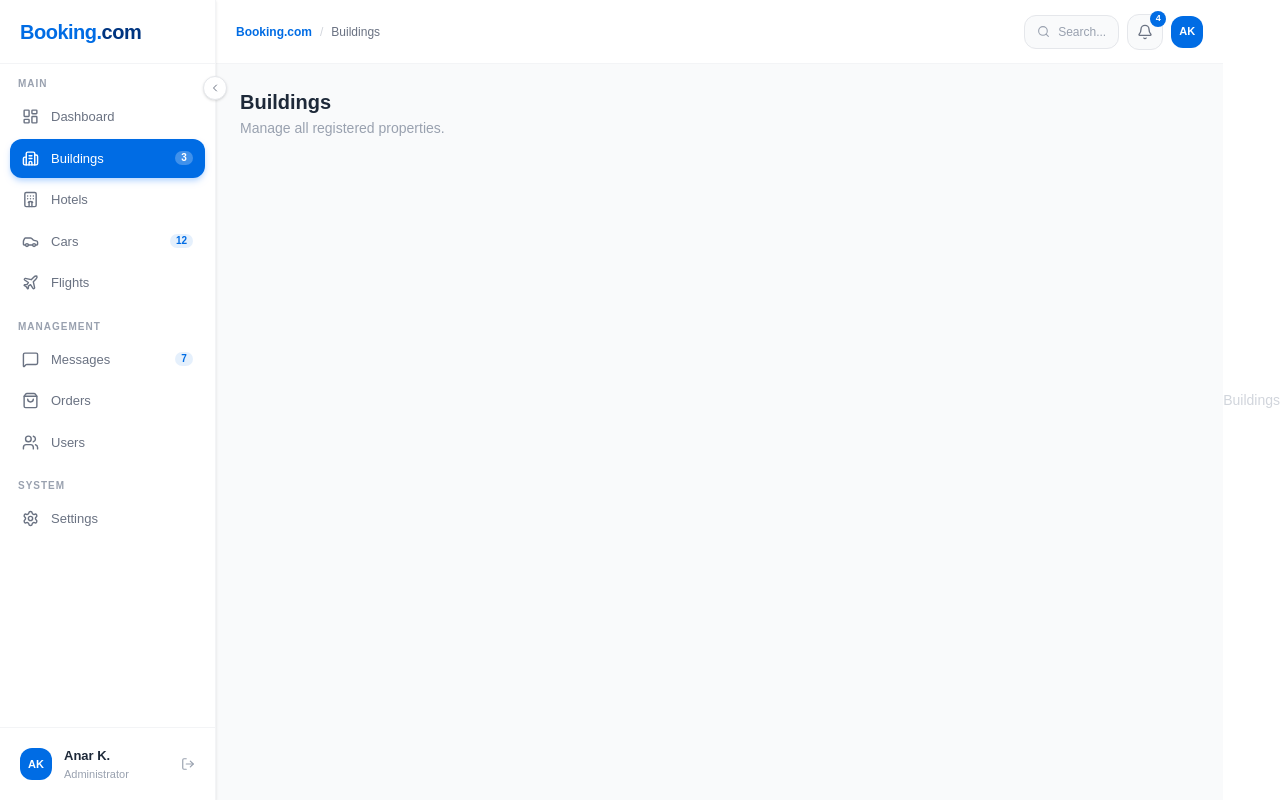
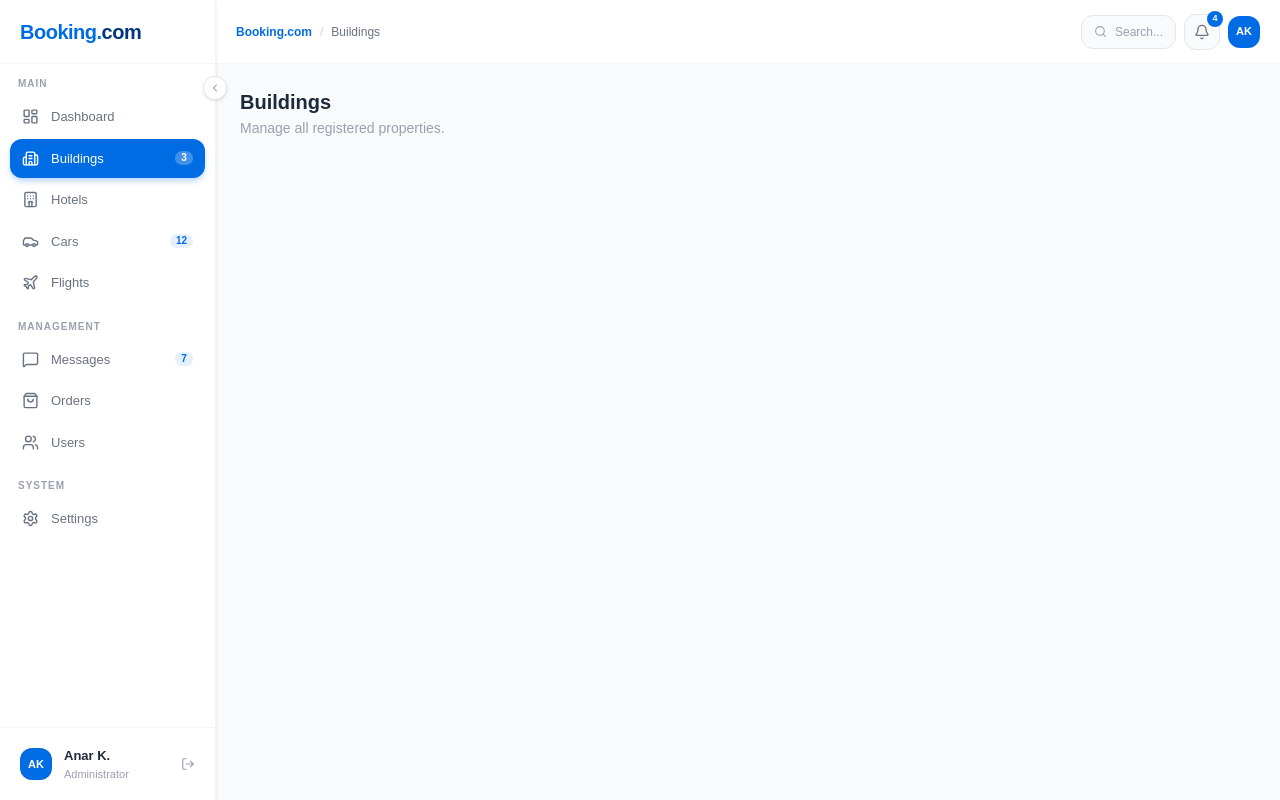
Before and after one commit to aydanszd/Booking.com, a Next.js app in the folder booking-app/: page /admin/buildings in a window 1280 px wide. Built offline with nearby package versions, Linux system fonts and the light colour scheme.

Commit message:
resolve sidebar problems

```diff
--- a/booking-app/Layout/AdminLayout/Admin/adminsidebar.tsx
+++ b/booking-app/Layout/AdminLayout/Admin/adminsidebar.tsx
@@ -52,8 +52,6 @@
 
     return (
         <div className="flex flex-col h-full">
-
-            {/* Logo */}
             <div className={`flex items-center h-16 border-b border-gray-100 ${collapsed ? "justify-center px-3" : "gap-2 px-5"}`}>
                 {!collapsed ? (
                     <div className="flex items-center select-none">
@@ -68,7 +66,6 @@
                 )}
             </div>
 
-            {/* Nav */}
             <nav className="flex-1 overflow-y-auto px-2.5 py-3 space-y-4">
                 {navGroups.map((group) => (
                     <div key={group.label}>
@@ -96,13 +93,9 @@
                                         ].join(" ")}
                                     >
                                         <Icon size={17} className="flex-shrink-0" />
-
                                         {!collapsed && (
-                                            <span className="flex-1 text-[13px] font-medium truncate">
-                                                {item.label}
-                                            </span>
+                                            <span className="flex-1 text-[13px] font-medium truncate">{item.label}</span>
                                         )}
-
                                         {!collapsed && item.badge && (
                                             <span className={[
                                                 "text-[10px] font-bold px-1.5 py-0.5 rounded-full min-w-[18px] text-center leading-none",
@@ -113,7 +106,6 @@
                                                 {item.badge}
                                             </span>
                                         )}
-
                                         {collapsed && item.badge && (
                                             <span className="absolute top-1.5 right-1.5 w-1.5 h-1.5 bg-orange-400 rounded-full" />
                                         )}
@@ -125,13 +117,10 @@
                 ))}
             </nav>
 
-            {/* User */}
             <div className="border-t border-gray-100 p-3">
                 {!collapsed ? (
                     <div className="flex items-center gap-3 px-2 py-1.5 rounded-xl hover:bg-gray-50 transition-colors cursor-pointer group">
-                        <div className="w-8 h-8 rounded-xl bg-[#006ce4] flex items-center justify-center text-white text-[11px] font-bold flex-shrink-0">
-                            AK
-                        </div>
+                        <div className="w-8 h-8 rounded-xl bg-[#006ce4] flex items-center justify-center text-white text-[11px] font-bold flex-shrink-0">AK</div>
                         <div className="flex-1 min-w-0">
                             <div className="text-gray-800 text-[13px] font-semibold truncate">Anar K.</div>
                             <div className="text-gray-400 text-[11px]">Administrator</div>
@@ -140,9 +129,7 @@
                     </div>
                 ) : (
                     <div className="flex justify-center">
-                        <div className="w-8 h-8 rounded-xl bg-[#006ce4] flex items-center justify-center text-white text-[11px] font-bold">
-                            AK
-                        </div>
+                        <div className="w-8 h-8 rounded-xl bg-[#006ce4] flex items-center justify-center text-white text-[11px] font-bold">AK</div>
                     </div>
                 )}
             </div>
@@ -159,7 +146,6 @@
 
     return (
         <div className="flex w-screen h-screen overflow-hidden bg-gray-50">
-
             {/* Desktop Sidebar */}
             <aside className={[
                 "hidden lg:flex flex-col h-full bg-white border-r border-gray-100 shadow-sm flex-shrink-0 transition-all duration-300 ease-in-out relative",
@@ -174,12 +160,12 @@
                 <SidebarInner collapsed={collapsed} onNavClick={() => {}} />
             </aside>
 
-            {/* Mobile overlay */}
+            {/* Mobile Overlay */}
             {mobileOpen && (
                 <div className="fixed inset-0 bg-black/30 z-40 lg:hidden" onClick={() => setMobileOpen(false)} />
             )}
 
-            {/* Mobile drawer */}
+            {/* Mobile Sidebar */}
             <aside className={[
                 "fixed top-0 left-0 h-full w-[216px] z-50 bg-white border-r border-gray-100 shadow-xl lg:hidden transition-transform duration-300 ease-in-out",
                 mobileOpen ? "translate-x-0" : "-translate-x-full",
@@ -187,10 +173,8 @@
                 <SidebarInner collapsed={false} onNavClick={() => setMobileOpen(false)} />
             </aside>
 
-            {/* Main */}
-            <div className="flex flex-col flex-1 min-w-0 w-full overflow-hidden">
-
-                {/* Header */}
+            {/* Main Content */}
+            <div className="flex flex-col flex-1 min-w-0 overflow-hidden">
                 <header className="h-16 bg-white border-b border-gray-100 flex items-center px-5 gap-3 flex-shrink-0 w-full">
                     <button
                         className="lg:hidden p-2 rounded-lg hover:bg-gray-100 text-gray-500 transition-colors"
@@ -198,13 +182,11 @@
                     >
                         <Menu size={18} />
                     </button>
-
                     <div className="hidden sm:flex items-center gap-2 flex-1">
                         <span className="text-xs font-extrabold text-[#006ce4]">Booking.com</span>
                         <span className="text-xs text-gray-300">/</span>
                         <span className="text-xs text-gray-500 font-medium">{page.title}</span>
                     </div>
-
                     <div className="ml-auto flex items-center gap-2">
                         <div className="hidden sm:flex items-center gap-2 bg-gray-50 border border-gray-200 rounded-xl px-3 py-2 text-gray-400 hover:border-[#006ce4]/30 transition-colors cursor-text">
                             <Search size={13} />
@@ -214,14 +196,11 @@
                             <Bell size={16} />
                             <span className="absolute -top-1 -right-1 w-4 h-4 bg-[#006ce4] rounded-full text-[9px] text-white font-bold flex items-center justify-center">4</span>
                         </button>
-                        <div className="w-8 h-8 rounded-xl bg-[#006ce4] flex items-center justify-center text-white text-[11px] font-bold cursor-pointer">
-                            AK
-                        </div>
+                        <div className="w-8 h-8 rounded-xl bg-[#006ce4] flex items-center justify-center text-white text-[11px] font-bold cursor-pointer">AK</div>
                     </div>
                 </header>
 
-                {/* Page content */}
-                <main className="flex-1 overflow-auto p-6 flex flex-col w-full">
+                <main className="flex-1 overflow-auto p-6">
                     <div className="mb-6">
                         <h1 className="text-xl font-bold text-gray-800">{page.title}</h1>
                         <p className="text-sm text-gray-400 mt-0.5">{page.subtitle}</p>
--- a/booking-app/app/(admin)/admin/buildings/page.tsx
+++ b/booking-app/app/(admin)/admin/buildings/page.tsx
@@ -1,7 +1,6 @@
-export default function SettingsPage() {
+export default function BuildingsPage() {
     return (
-        <div className="flex-1 flex items-center justify-center">
-            <p className="text-gray-300 text-sm font-medium">Buildings</p>
+        <div className="flex-1">
         </div>
     );
 }
--- a/booking-app/app/(admin)/admin/cars/page.tsx
+++ b/booking-app/app/(admin)/admin/cars/page.tsx
@@ -1,7 +1,6 @@
-export default function SettingsPage() {
+export default function CarsPage() {
     return (
-        <div className="flex-1 flex items-center justify-center">
-            <p className="text-gray-300 text-sm font-medium">Cars</p>
+        <div className="flex-1">
         </div>
     );
 }
--- a/booking-app/app/(admin)/admin/dashboard/page.tsx
+++ b/booking-app/app/(admin)/admin/dashboard/page.tsx
@@ -1,7 +1,6 @@
-export default function SettingsPage() {
+export default function DashboardPage() {
     return (
-        <div className="flex-1 flex items-center justify-center">
-            <p className="text-gray-300 text-sm font-medium">Dashboard</p>
+        <div className="flex-1">
         </div>
     );
 }
--- a/booking-app/app/(admin)/admin/flights/page.tsx
+++ b/booking-app/app/(admin)/admin/flights/page.tsx
@@ -1,7 +1,6 @@
-export default function SettingsPage() {
+export default function FlightsPage() {
     return (
-        <div className="flex-1 flex items-center justify-center">
-            <p className="text-gray-300 text-sm font-medium">Flights</p>
+        <div className="flex-1">
         </div>
     );
 }
--- a/booking-app/app/(admin)/admin/hotels/page.tsx
+++ b/booking-app/app/(admin)/admin/hotels/page.tsx
@@ -1,7 +1,6 @@
-export default function SettingsPage() {
+export default function HotelsPage() {
     return (
-        <div className="flex-1 flex items-center justify-center">
-            <p className="text-gray-300 text-sm font-medium">Hotels</p>
+        <div className="flex-1">
         </div>
     );
 }
--- a/booking-app/app/(admin)/admin/messages/page.tsx
+++ b/booking-app/app/(admin)/admin/messages/page.tsx
@@ -1,7 +1,6 @@
-export default function SettingsPage() {
+export default function MessagesPage() {
     return (
-        <div className="flex-1 flex items-center justify-center">
-            <p className="text-gray-300 text-sm font-medium">Message</p>
+        <div className="flex-1">
         </div>
     );
 }
--- a/booking-app/app/(admin)/admin/orders/page.tsx
+++ b/booking-app/app/(admin)/admin/orders/page.tsx
@@ -1,7 +1,6 @@
 export default function OrdersPage() {
     return (
-        <div className="flex-1 flex items-center justify-center">
-            <p className="text-gray-300 text-sm font-medium">Orders</p>
+        <div className="flex-1">
         </div>
     );
 }
--- a/booking-app/app/(admin)/admin/settings/page.tsx
+++ b/booking-app/app/(admin)/admin/settings/page.tsx
@@ -1,7 +1,6 @@
 export default function SettingsPage() {
     return (
-        <div className="flex-1 flex items-center justify-center">
-            <p className="text-gray-300 text-sm font-medium">Settings</p>
+        <div className="flex-1">
         </div>
     );
 }
--- a/booking-app/app/(admin)/admin/users/page.tsx
+++ b/booking-app/app/(admin)/admin/users/page.tsx
@@ -1,7 +1,6 @@
 export default function UsersPage() {
     return (
-        <div className=" items-center justify-center">
-            <p className="text-gray-900 text-sm font-medium">Users</p>
+        <div className="flex-1">
         </div>
     );
 }
--- a/booking-app/app/(admin)/layout.tsx
+++ b/booking-app/app/(admin)/layout.tsx
@@ -1,13 +1,9 @@
-import AdminSidebar from "@/layout/AdminLayout/Admin/adminsidebar";
+import DashboardLayout from "@/layout/AdminLayout/Admin/adminsidebar";
+
 export default function AdminLayout({
     children,
 }: {
     children: React.ReactNode;
 }) {
-    return (
-        <div className="flex min-h-screen">
-            <AdminSidebar />
-                {children}
-        </div>
-    );
+    return <DashboardLayout>{children}</DashboardLayout>;
 }
```
